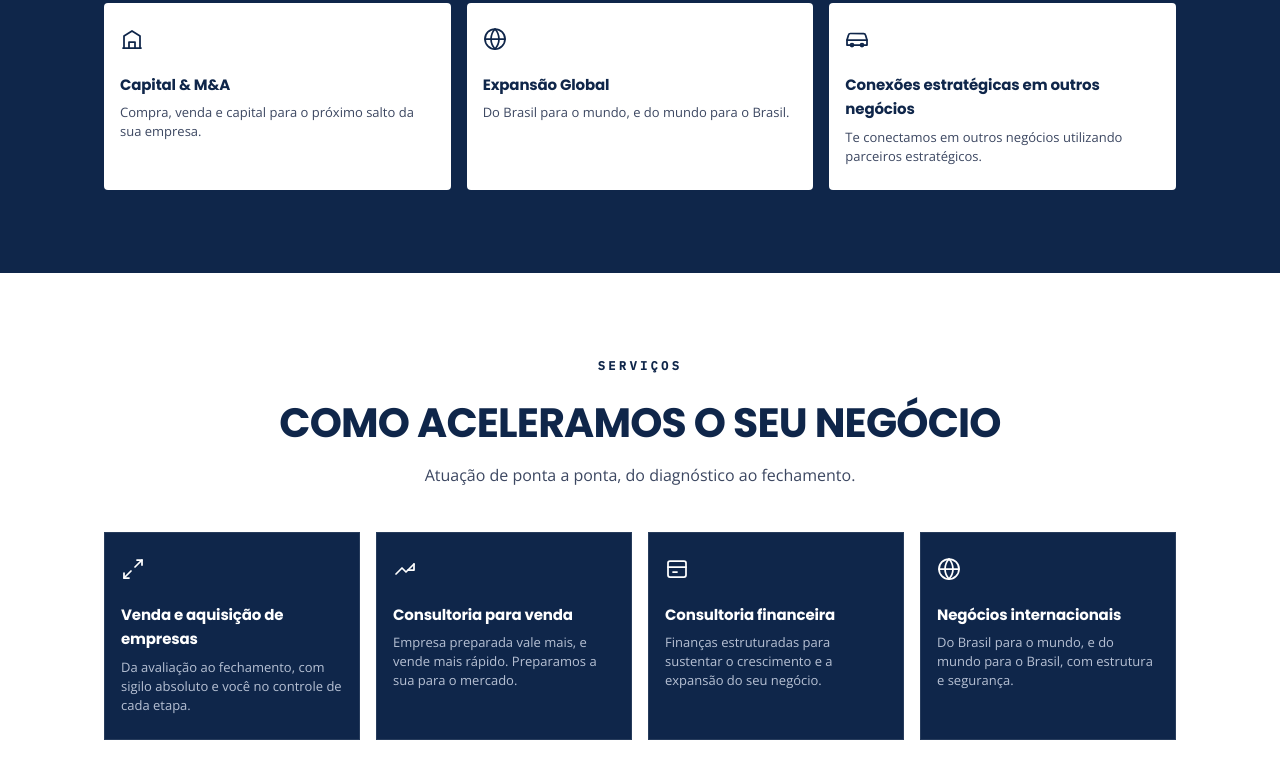
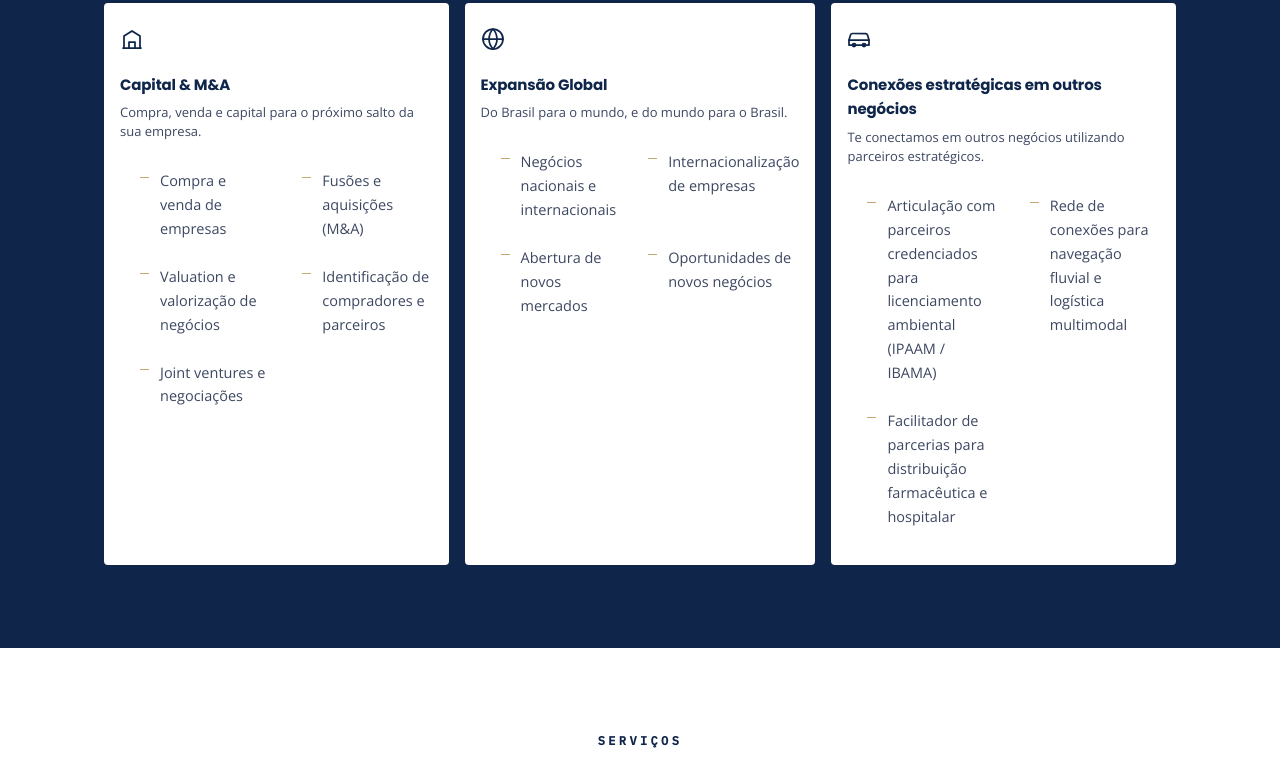
Before and after one commit to joaohayden/davimea, a website: page index.html in a window 1280 px wide. Shown: the part 2300-3070 px from the top of the page. Drawn offline with nearby package versions, Linux system fonts and the light colour scheme.

Commit message:
feat: adicionar listas de tópicos de volta nas colunas de atuação

```diff
--- a/index.html
+++ b/index.html
@@ -309,6 +309,13 @@
             </svg>
             <h3>Capital &amp; M&amp;A</h3>
             <p>Compra, venda e capital para o próximo salto da sua empresa.</p>
+            <ul class="area-panel__list" style="margin-top: 1rem; padding-left: 1.25rem;">
+              <li>Compra e venda de empresas</li>
+              <li>Fusões e aquisições (M&amp;A)</li>
+              <li>Valuation e valorização de negócios</li>
+              <li>Identificação de compradores e parceiros</li>
+              <li>Joint ventures e negociações</li>
+            </ul>
           </article>
 
           <article class="svc rv">
@@ -320,6 +327,12 @@
             </svg>
             <h3>Expansão Global</h3>
             <p>Do Brasil para o mundo, e do mundo para o Brasil.</p>
+            <ul class="area-panel__list" style="margin-top: 1rem; padding-left: 1.25rem;">
+              <li>Negócios nacionais e internacionais</li>
+              <li>Internacionalização de empresas</li>
+              <li>Abertura de novos mercados</li>
+              <li>Oportunidades de novos negócios</li>
+            </ul>
           </article>
 
           <article class="svc rv">
@@ -332,6 +345,11 @@
             </svg>
             <h3>Conexões estratégicas em outros negócios</h3>
             <p>Te conectamos em outros negócios utilizando parceiros estratégicos.</p>
+            <ul class="area-panel__list" style="margin-top: 1rem; padding-left: 1.25rem;">
+              <li>Articulação com parceiros credenciados para licenciamento ambiental (IPAAM / IBAMA)</li>
+              <li>Rede de conexões para navegação fluvial e logística multimodal</li>
+              <li>Facilitador de parcerias para distribuição farmacêutica e hospitalar</li>
+            </ul>
           </article>
         </div>
       </div>
```
